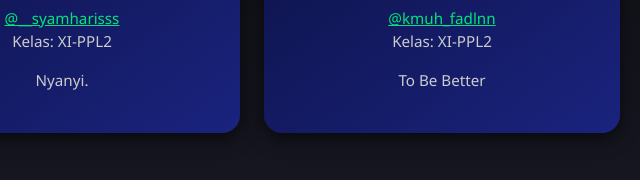
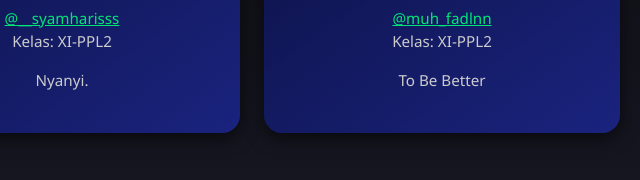
Before and after one commit to fadlanth/KELOMPOK-4, a plain HTML site: page biodata/biodata.html in a window 1280 px wide. Shown: the part 1180-1360 px from the top of the page, 578-1218 px from the left. Drawn offline with nearby package versions, Linux system fonts and the light colour scheme.

Commit message:
edit bio fdlan

```diff
--- a/biodata/biodata.html
+++ b/biodata/biodata.html
@@ -169,7 +169,7 @@
                 <img src="https://i.pravatar.cc/150?img=15" alt="Fadlan" class="profile-img" />
                 <h4>Fadlan</h4>
                 <p>
-                  <a href="https://instagram.com/muh_fadlnn" target="_blank" style="color: #00e676; text-decoration: underline">@kmuh_fadlnn</a><br />
+                  <a href="https://instagram.com/muh_fadlnn" target="_blank" style="color: #00e676; text-decoration: underline">@muh_fadlnn</a><br />
                   Kelas: XI-PPL2
                 </p>
                 <p>To Be Better</p>
```
